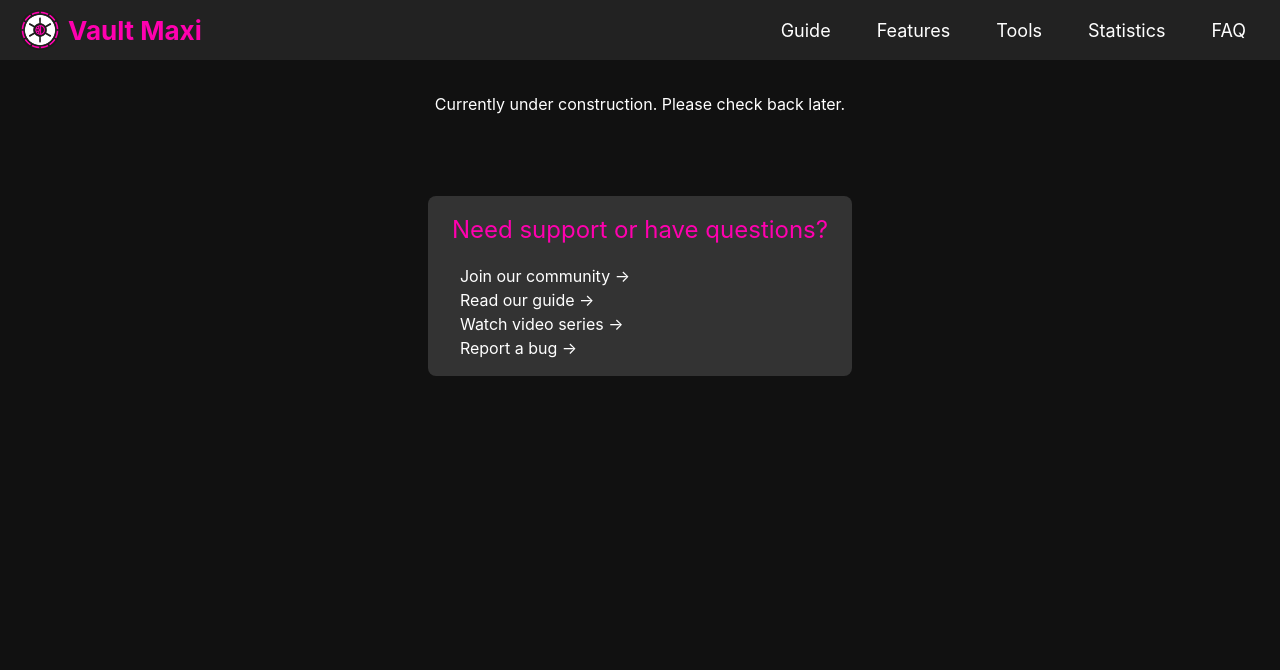
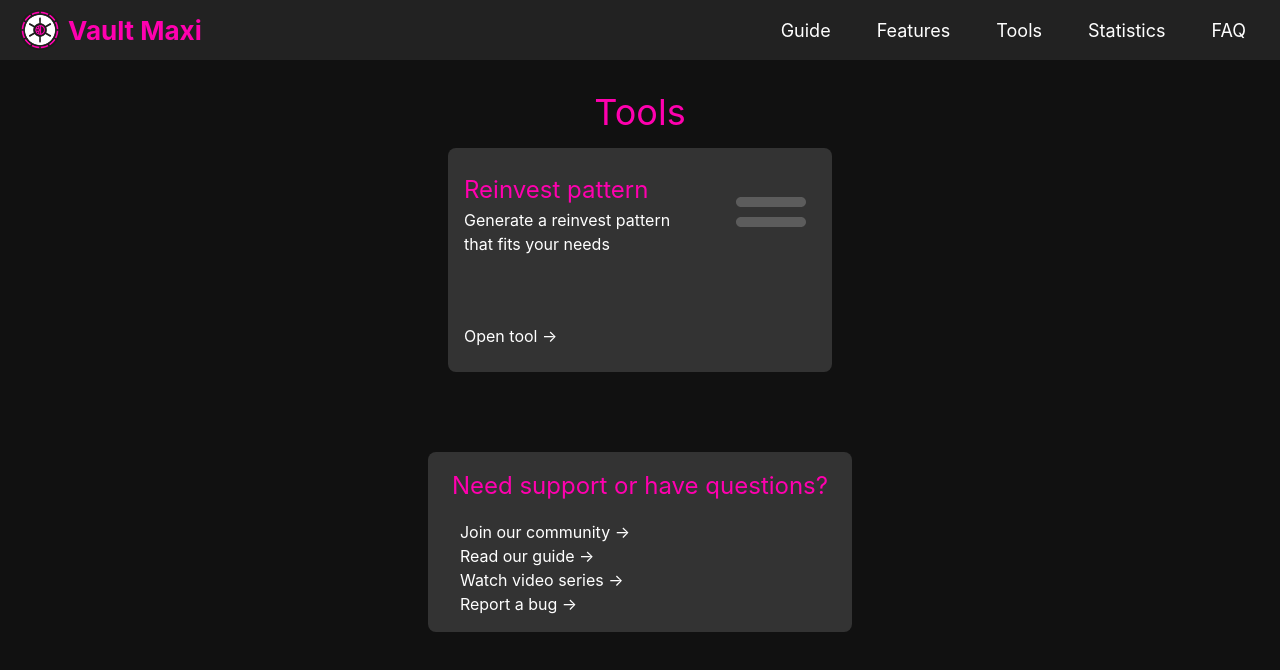
Before and after one commit to Krysh90/vault-maxi-web, a Next.js app: page /tools in a window 1280 px wide. Shown: the top 670 px of the page. Built offline with nearby package versions, Linux system fonts and the light colour scheme.

Commit message:
[tool] added tool overview and extracted card components from feature page

```diff
--- /dev/null
+++ b/components/base/card-overview.tsx
@@ -0,0 +1,15 @@
+import Card, { CardItem } from './card'
+
+export interface CardOverviewProps {
+  items: CardItem[]
+}
+
+export default function CardOverview<T>({ items }: CardOverviewProps) {
+  return (
+    <div className="flex flex-col items-center pt-4 gap-4 lg:flex-row lg:flex-wrap lg:justify-center lg:items-start">
+      {items.map((item, index) => (
+        <Card key={index} item={item} />
+      ))}
+    </div>
+  )
+}
--- /dev/null
+++ b/components/base/card.tsx
@@ -0,0 +1,56 @@
+import { IconDefinition, SizeProp } from '@fortawesome/fontawesome-svg-core'
+import { FontAwesomeIcon } from '@fortawesome/react-fontawesome'
+import Image, { StaticImageData } from 'next/future/image'
+import Link from 'next/link'
+import { LinkDto } from '../../dtos/link.dto'
+
+export interface CardItem {
+  title: string
+  description: string
+  image?: StaticImageData
+  imageAlt?: string
+  icon?: { definition: IconDefinition; color: string; size: SizeProp }
+  links: LinkDto[]
+}
+
+export interface CardProps {
+  key: number | string
+  item: CardItem
+}
+
+export default function Card({ key, item }: CardProps) {
+  return (
+    <div key={key} className="flex flex-col w-full items-start bg-light rounded-lg px-4 py-6 lg:w-96 lg:h-56">
+      {item.image && (
+        <div className="relative m-auto w-full">
+          <Image
+            className="absolute top-0 right-0 opacity-20"
+            src={item.image}
+            alt={item.imageAlt ?? ''}
+            height={100}
+            width={100}
+          />
+        </div>
+      )}
+      {item.icon && (
+        <div className="relative ml-auto w-20">
+          <FontAwesomeIcon
+            className="absolute inset-y-0 opacity-20"
+            icon={item.icon.definition}
+            color={item.icon.color}
+            size={item.icon.size}
+          />
+        </div>
+      )}
+      <h3>{item.title}</h3>
+      <p className={item.image || item.icon ? 'w-3/5' : ''}>{item.description}</p>
+      <div className="flex flex-col pt-4 mt-auto">
+        {item.links.map((link, linkIndex) => (
+          <Link key={linkIndex} href={link.url}>
+            <a className="hover:text-main ease-in duration-100">{link.display} &rarr;</a>
+          </Link>
+        ))}
+      </div>
+    </div>
+  )
+}
--- a/components/feature/feature-overview.tsx
+++ /dev/null
@@ -1,34 +0,0 @@
-import Image from 'next/future/image'
-import Link from 'next/link'
-import { FeatureRepository } from '../../lib/feature.repository'
-
-export default function FeatureOverview() {
-  return (
-    <div className="flex flex-col items-center pt-4 gap-4 lg:flex-row lg:flex-wrap lg:justify-center lg:items-start">
-      {FeatureRepository.all().map((member, index) => (
-        <div key={index} className="flex flex-col w-full items-start bg-light rounded-lg px-4 py-6 lg:w-96 lg:h-56">
-          {member.image && (
-            <div className="relative m-auto w-full">
-              <Image
-                className="absolute top-0 right-0 opacity-20"
-                src={member.image}
-                alt={member.imageAlt}
-                height={100}
-                width={100}
-              />
-            </div>
-          )}
-          <h3>{member.name}</h3>
-          <p className={member.image ? 'w-3/5' : ''}>{member.description}</p>
-          <div className="flex flex-col pt-4 mt-auto">
-            {member.links.map((link, linkIndex) => (
-              <Link key={linkIndex} href={link.url}>
-                <a className="hover:text-main ease-in duration-100">{link.display} &rarr;</a>
-              </Link>
-            ))}
-          </div>
-        </div>
-      ))}
-    </div>
-  )
-}
--- /dev/null
+++ b/dtos/link.dto.ts
@@ -0,0 +1,4 @@
+export interface LinkDto {
+  url: string
+  display: string
+}
--- /dev/null
+++ b/lib/tool.repository.ts
@@ -0,0 +1,19 @@
+import { ToolDto } from '../dtos/tool.dto'
+import { faGripLines } from '@fortawesome/free-solid-svg-icons'
+
+export class ToolRepository {
+  static all(): ToolDto[] {
+    return [reinvestPattern]
+  }
+}
+
+const reinvestPattern: ToolDto = {
+  name: 'Reinvest pattern',
+  description: 'Generate a reinvest pattern that fits your needs',
+  icon: {
+    definition: faGripLines,
+    color: '#fff',
+    size: '5x',
+  },
+  links: [{ url: '/tool/reinvest-pattern', display: 'Open tool' }],
+}
--- a/pages/features.tsx
+++ b/pages/features.tsx
@@ -1,12 +1,21 @@
 import { NextPage } from 'next'
+import CardOverview from '../components/base/card-overview'
 import Layout from '../components/core/layout'
-import FeatureOverview from '../components/feature/feature-overview'
+import { FeatureRepository } from '../lib/feature.repository'
 
 const Features: NextPage = () => {
   return (
     <Layout page="Features" full>
       <h1 className="text-4xl text-main">Features</h1>
-      <FeatureOverview />
+      <CardOverview
+        items={FeatureRepository.all().map((f) => ({
+          title: f.name,
+          description: f.description,
+          image: f.image,
+          imageAlt: f.imageAlt,
+          links: f.links,
+        }))}
+      />
     </Layout>
   )
 }
--- a/pages/tool/reinvest-generator.tsx
+++ b/pages/tool/reinvest-pattern.tsx
@@ -6,9 +6,9 @@ import { ReinvestContextProvider } from '../../contexts/reinvest.context'
 
 const ReinvestGenerator: NextPage = () => {
   return (
-    <Layout page="Tool - Reinvest generator" full maxWidth withoutSupport>
+    <Layout page="Tool - Reinvest pattern" full maxWidth withoutSupport>
       <ReinvestContextProvider>
-        <h1 className="text-4xl text-main">Reinvest generator</h1>
+        <h1 className="text-4xl text-main">Reinvest pattern</h1>
         <div className="flex flex-col md:flex-row py-8 gap-8 flex-grow justify-center w-full">
           {/* <Chart /> */}
           <ReinvestEntries />
--- a/pages/tools.tsx
+++ b/pages/tools.tsx
@@ -1,10 +1,20 @@
 import { NextPage } from 'next'
+import CardOverview from '../components/base/card-overview'
 import Layout from '../components/core/layout'
+import { ToolRepository } from '../lib/tool.repository'
 
 const Tools: NextPage = () => {
   return (
-    <Layout page="Tools">
-      <h1>Currently under construction. Please check back later.</h1>
+    <Layout page="Tools" full>
+      <h1 className="text-4xl text-main">Tools</h1>
+      <CardOverview
+        items={ToolRepository.all().map((t) => ({
+          title: t.name,
+          description: t.description,
+          icon: t.icon,
+          links: t.links,
+        }))}
+      />
     </Layout>
   )
 }
```
Also changed, not shown: dtos/feature.dto.ts (+2 -6 lines), dtos/tool.dto.ts (added, +13 -0 lines).
